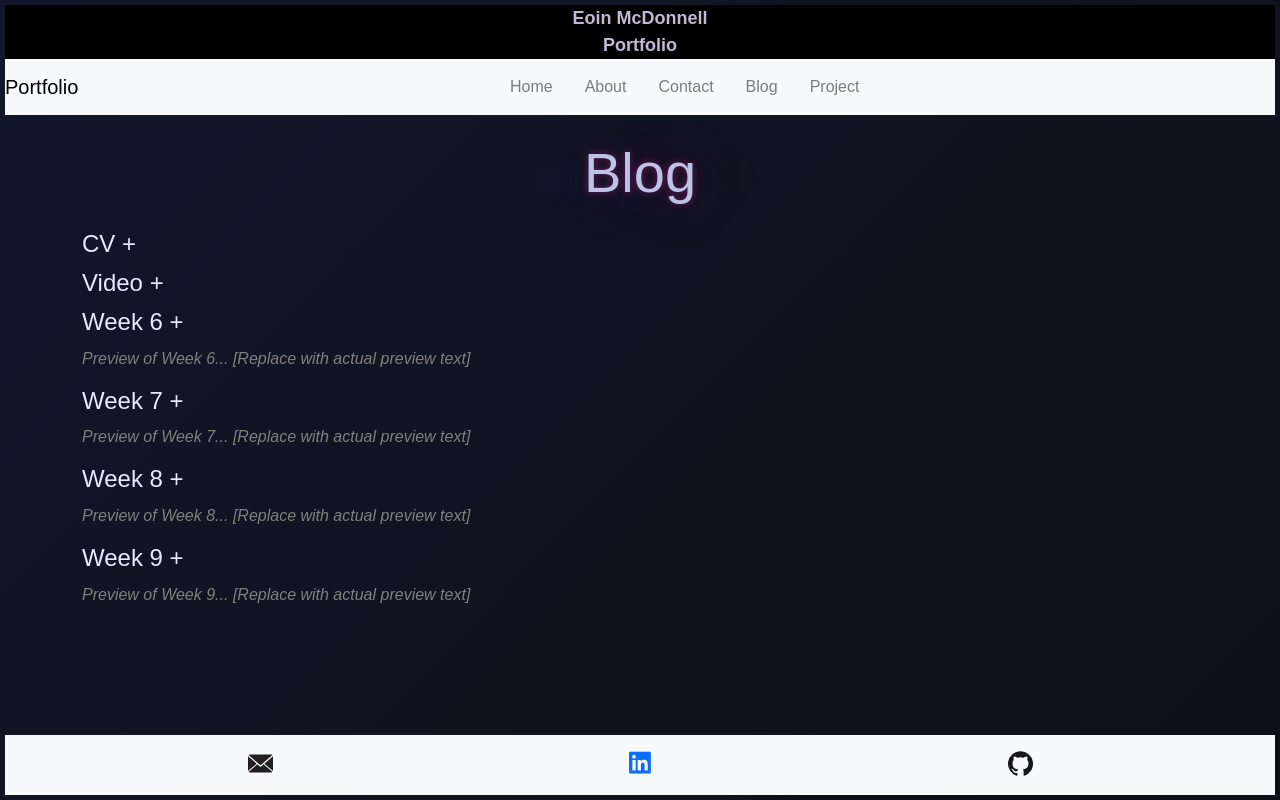
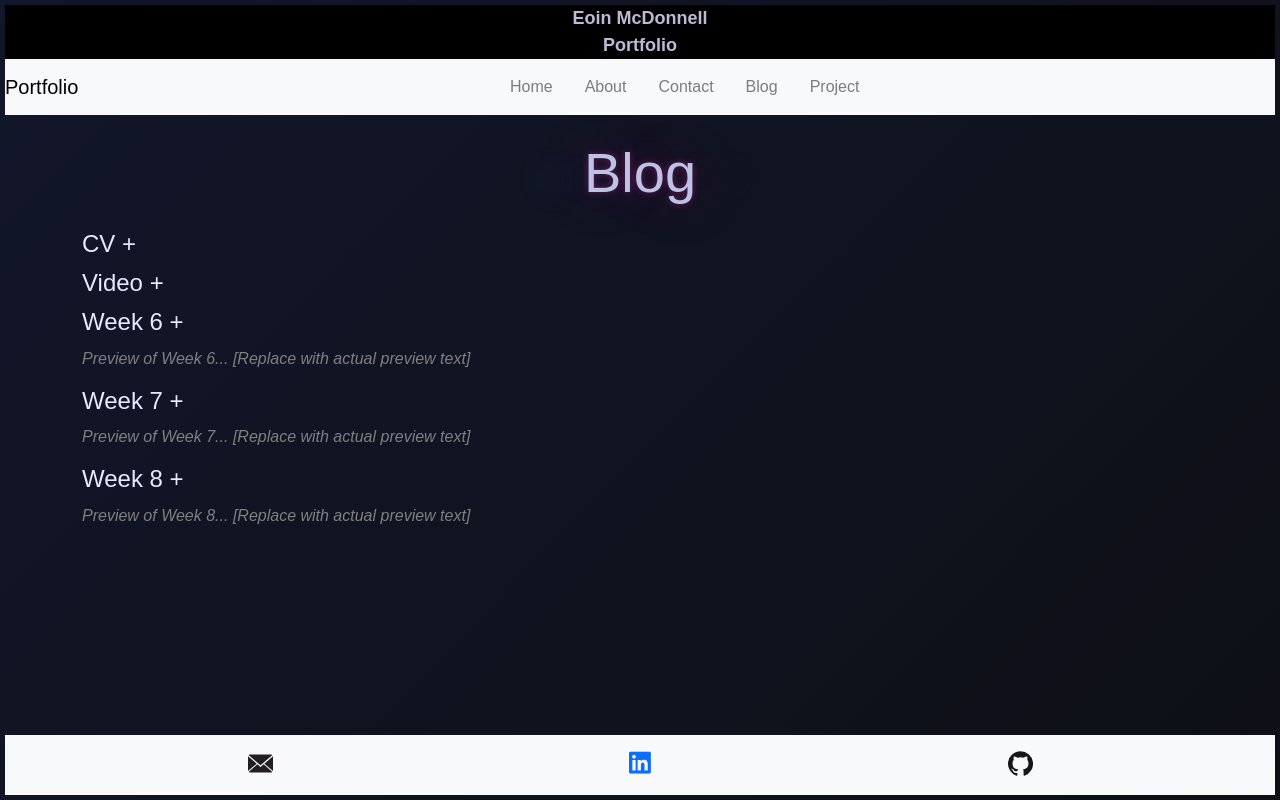
Before and after one commit to oldmcdonnell/portfolio, a React (Vite) app: page /Blog in a window 1280 px wide. Built offline with nearby package versions, Linux system fonts and the light colour scheme.

Commit message:
week9 nightmare

```diff
--- a/src/Blog.jsx
+++ b/src/Blog.jsx
@@ -3,7 +3,7 @@ import { Container } from 'react-bootstrap';
 import Week6 from './blog/Week6';
 import Week7 from './blog/Week7';
 import Week8 from './blog/Week8';
-import Week9 from './blog/Week9';
+// import Week9 from './blog/Week9';
 import CV from '../docs/assets/CV_2024_07_08.pdf';
 import VidBlog from './blog/VidBlog.jsx';
 
@@ -88,7 +88,7 @@ function Blog() {
                         </p>
                     )}
 
-                    <h4
+                    {/* <h4
                         onClick={() => toggleExpand('Week9')}
                         className="blog-header"
                     >
@@ -100,7 +100,7 @@ function Blog() {
                         <p className="blog-preview">
                             Preview of Week 9... [Replace with actual preview text]
                         </p>
-                    )}
+                    )} */}
                 </div>
             </div>
         </Container>
```
